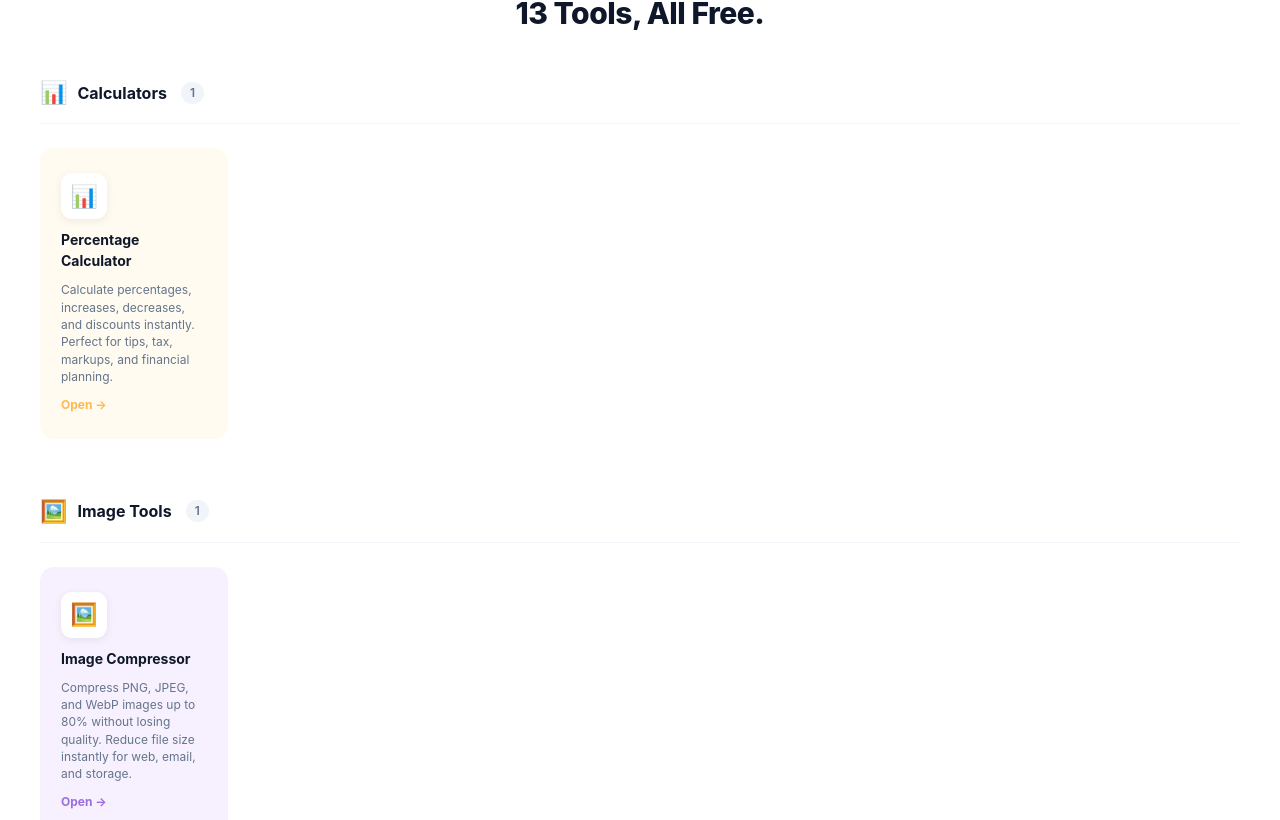
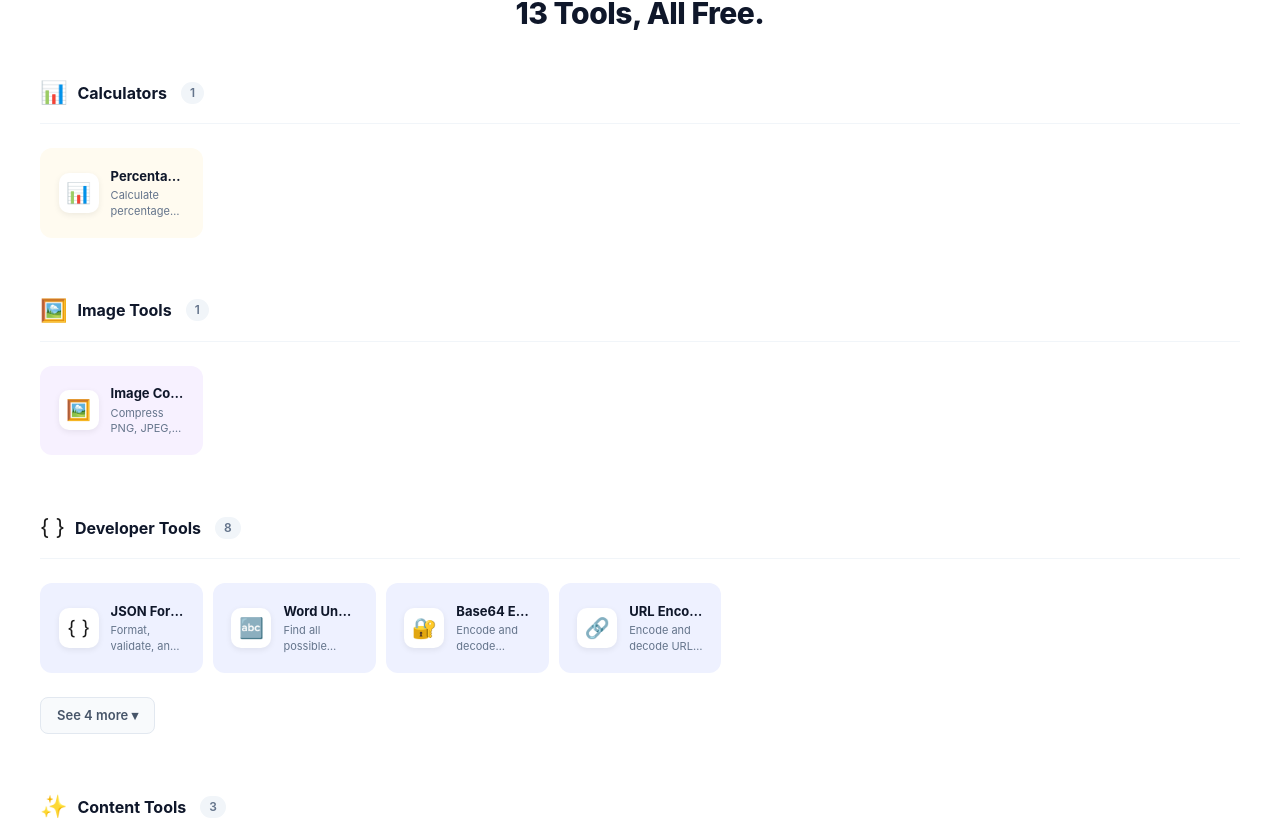
Before and after one commit to rakeshv02/tabutility-landing, a React (Vite) app: page / in a window 1280 px wide. Shown: the part 946-1766 px from the top of the page. Built offline with nearby package versions, Linux system fonts and the light colour scheme.

Commit message:
Update App.jsx

```diff
--- a/src/App.jsx
+++ b/src/App.jsx
@@ -293,18 +293,19 @@ export default function App() {
     },
     toolGrid: {
       display: 'grid',
-      gridTemplateColumns: 'repeat(auto-fill, minmax(180px, 1fr))',
-      gap: '14px',
+      gridTemplateColumns: 'repeat(auto-fill, minmax(155px, 1fr))',
+      gap: '10px',
       marginBottom: '1.5rem'
     },
     toolCard: (colors) => ({
       background: colors.light,
-      borderRadius: '14px',
-      padding: '1.5rem 1.25rem',
+      borderRadius: '12px',
+      padding: '1.1rem',
       textDecoration: 'none',
       display: 'flex',
-      flexDirection: 'column',
-      gap: '10px',
+      flexDirection: 'row',
+      alignItems: 'center',
+      gap: '12px',
       border: '1px solid transparent',
       transition: 'all 0.2s ease',
       cursor: 'pointer',
@@ -312,27 +313,41 @@ export default function App() {
       overflow: 'hidden'
     }),
     toolEmoji: {
-      width: '46px',
-      height: '46px',
+      width: '40px',
+      height: '40px',
+      flexShrink: 0,
       background: 'white',
-      borderRadius: '11px',
+      borderRadius: '10px',
       display: 'flex',
       alignItems: 'center',
       justifyContent: 'center',
-      fontSize: '22px',
-      boxShadow: '0 2px 8px rgba(0,0,0,0.07)'
+      fontSize: '20px',
+      boxShadow: '0 2px 6px rgba(0,0,0,0.07)'
+    },
+    toolInfo: {
+      display: 'flex',
+      flexDirection: 'column',
+      gap: '2px',
+      minWidth: 0
     },
     toolName: {
       margin: 0,
-      fontSize: '14px',
+      fontSize: '13px',
       fontWeight: 700,
-      color: '#0f172a'
+      color: '#0f172a',
+      whiteSpace: 'nowrap',
+      overflow: 'hidden',
+      textOverflow: 'ellipsis'
     },
     toolDesc: {
       margin: 0,
-      fontSize: '12px',
+      fontSize: '11px',
       color: '#64748b',
-      lineHeight: 1.45
+      lineHeight: 1.4,
+      display: '-webkit-box',
+      WebkitLineClamp: 2,
+      WebkitBoxOrient: 'vertical',
+      overflow: 'hidden'
     },
     toolCta: (color) => ({
       marginTop: 'auto',
@@ -615,6 +630,16 @@ export default function App() {
         </div>
       </section>
 
+      {/* ── AdSense Slot 1 (below hero) ──────────────────────────────
+           When approved, replace this comment block with:
+           <ins className="adsbygoogle"
+                style={{ display: 'block' }}
+                data-ad-client="ca-pub-XXXXXXXXXXXXXXXX"
+                data-ad-slot="XXXXXXXXXX"
+                data-ad-format="auto"
+                data-full-width-responsive="true" />
+      ──────────────────────────────────────────────────────────── */}
+
       {/* Value Props */}
       <section style={styles.valueSection}>
         <div style={styles.valueGrid}>
@@ -661,20 +686,19 @@ export default function App() {
                       rel="noopener noreferrer"
                       style={styles.toolCard(colors)}
                       onMouseEnter={e => {
-                        e.currentTarget.style.transform = 'translateY(-4px)';
-                        e.currentTarget.style.boxShadow = '0 12px 28px -6px rgba(0,0,0,0.12)';
-                        e.currentTarget.style.borderColor = colors.border + '40';
+                        e.currentTarget.style.boxShadow = '0 6px 20px -4px rgba(0,0,0,0.12)';
+                        e.currentTarget.style.borderColor = colors.border + '50';
                       }}
                       onMouseLeave={e => {
-                        e.currentTarget.style.transform = '';
                         e.currentTarget.style.boxShadow = '';
                         e.currentTarget.style.borderColor = 'transparent';
                       }}
                     >
                       <div style={styles.toolEmoji}>{tool.emoji}</div>
-                      <h4 style={styles.toolName}>{tool.name}</h4>
-                      <p style={styles.toolDesc}>{tool.description}</p>
-                      <div style={styles.toolCta(colors.icon)}>Open →</div>
+                      <div style={styles.toolInfo}>
+                        <h4 style={styles.toolName}>{tool.name}</h4>
+                        <p style={styles.toolDesc}>{tool.description}</p>
+                      </div>
                     </a>
                   ))}
                 </div>
@@ -694,6 +718,16 @@ export default function App() {
           })}
         </div>
       </section>
+
+      {/* ── AdSense Slot 2 (between tools and FAQ) ───────────────────
+           When approved, replace this comment block with:
+           <ins className="adsbygoogle"
+                style={{ display: 'block' }}
+                data-ad-client="ca-pub-XXXXXXXXXXXXXXXX"
+                data-ad-slot="XXXXXXXXXX"
+                data-ad-format="auto"
+                data-full-width-responsive="true" />
+      ──────────────────────────────────────────────────────────── */}
 
       {/* FAQ */}
       <section id="faq" style={styles.faqSection}>
```
